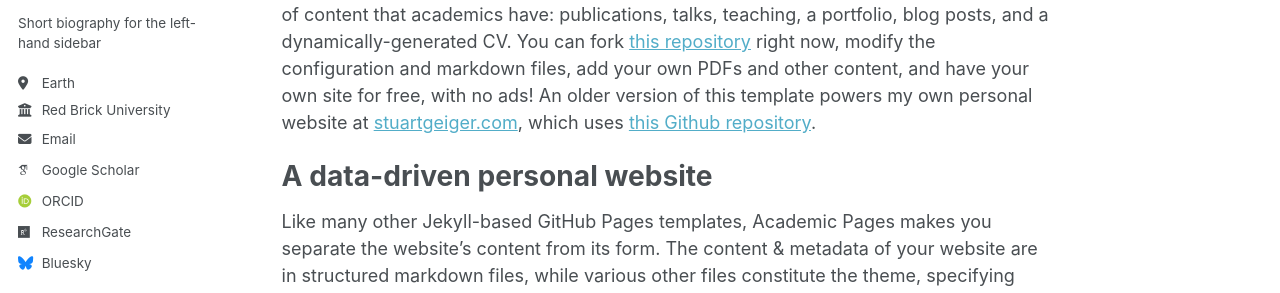
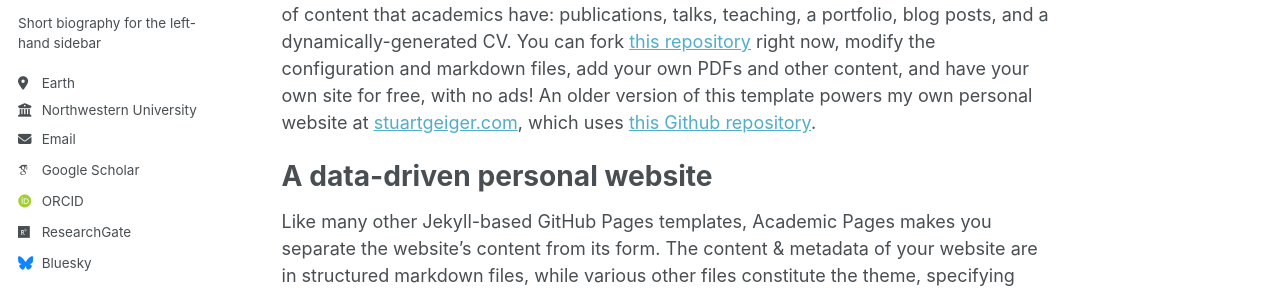
Before and after one commit to Deokjae-Choi/deokjae, a Jekyll site: the page built from _pages/about.md, in a window 1280 px wide. Shown: the part 310-603 px from the top of the page. Built offline with Jekyll 4.4.1, drawn with Linux system fonts in a browser that asks for light colours; some web fonts are replaced.

Commit message:
Update _config.yml

```diff
--- a/_config.yml
+++ b/_config.yml
@@ -26,7 +26,7 @@ author:
   pronouns         : # example: "she/her"
   bio              : "Short biography for the left-hand sidebar"
   location         : "Earth"
-  employer         : "Red Brick University"
+  employer         : "Northwestern University"
   uri              : # URL
   email            : "deokjae.choi@northwestern.edu"
 
```
